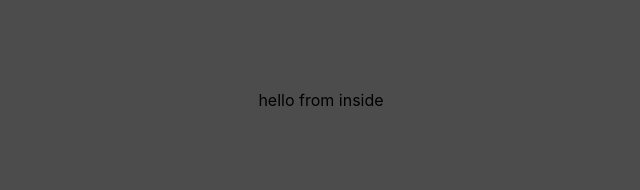
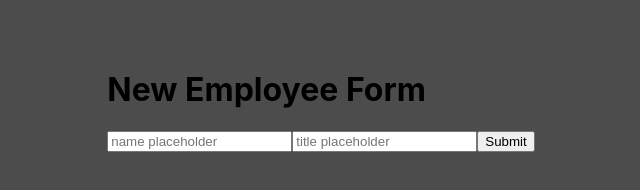
Before and after one commit to taylorbhogan/my-personnel, a React (Create React App) app in the folder my-personnel/: page /employees in a window 1280 px wide. Both pictures are taken after a click on the button "Click me". Shown: the part 300-490 px from the top of the page, without its empty margins (319-959 px from the left). Built offline with nearby package versions, Linux system fonts and the light colour scheme; no server answers.

Commit message:
Successfully edit Employee model and add data from frontend

```diff
--- /dev/null
+++ b/my-personnel/src/components/Input.js
@@ -0,0 +1,21 @@
+const Input = ({
+  type,
+  value,
+  placeholder,
+  ariaLabel,
+  onChange,
+  required,
+}) => {
+  return (
+    <input
+      type={type}
+      value={value}
+      placeholder={placeholder}
+      aria-label={ariaLabel}
+      onChange={onChange}
+      required={required}
+    ></input>
+  );
+};
+
+export default Input;
--- /dev/null
+++ b/my-personnel/src/components/NewEmployeeForm.js
@@ -0,0 +1,57 @@
+import { useState } from "react";
+import Input from "./Input";
+
+const NewEmployeeForm = () => {
+  const [name, setName] = useState('')
+  const [title, setTitle] = useState('')
+
+  const handleSubmit = async (e) => {
+    e.preventDefault();
+    const newEmployee = {
+      name,
+      title,
+      address: {street: "123 Main St"}
+    }
+
+    const res = await fetch('/api/addEmployee', {
+      method: "POST",
+      headers: {
+        'Content-Type': "application/json",
+      },
+      body: JSON.stringify(newEmployee)
+    })
+    if (res.ok){
+      const newEmployeeData = await res.json();
+      console.log('newEmployeeData',newEmployeeData);
+    } else {
+      console.log('res',res);
+    }
+  }
+
+  return (
+    <form onSubmit={handleSubmit}>
+      <h1>New Employee Form</h1>
+      <Input
+        type={"text"}
+        value={name}
+        placeholder={"name placeholder"}
+        ariaLabel={"name placeholder"}
+        onChange={(e) => setName(e.target.value)}
+        required={true}
+      />
+      <Input
+        type={"text"}
+        value={title}
+        placeholder={"title placeholder"}
+        ariaLabel={"title placeholder"}
+        onChange={(e) => setTitle(e.target.value)}
+        required={true}
+      />
+      <button type="submit">
+        Submit
+      </button>
+    </form>
+  )
+}
+
+export default NewEmployeeForm;
--- a/my-personnel/src/components/NewEmployeeModal.js
+++ b/my-personnel/src/components/NewEmployeeModal.js
@@ -1,5 +1,6 @@
 import { useState } from "react";
 import { Modal } from "../context/Modal";
+import NewEmployeeForm from "./NewEmployeeForm";
 
 const NewEmployeeModal = () => {
   const [ showModal, setShowModal ] = useState(false)
@@ -13,7 +14,7 @@ const NewEmployeeModal = () => {
       <button onClick={handleClick}>Click me</button>
       {showModal && (
         <Modal onClose={() => setShowModal(false)}>
-          <p>hello from inside</p>
+          <NewEmployeeForm />
         </Modal>
       )}
     </div>
```
